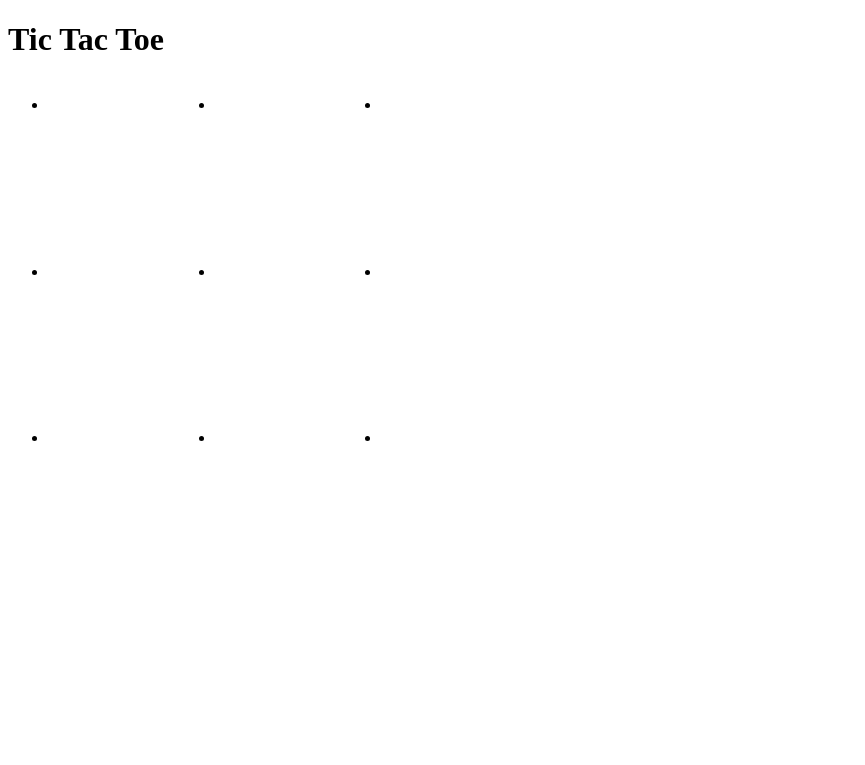
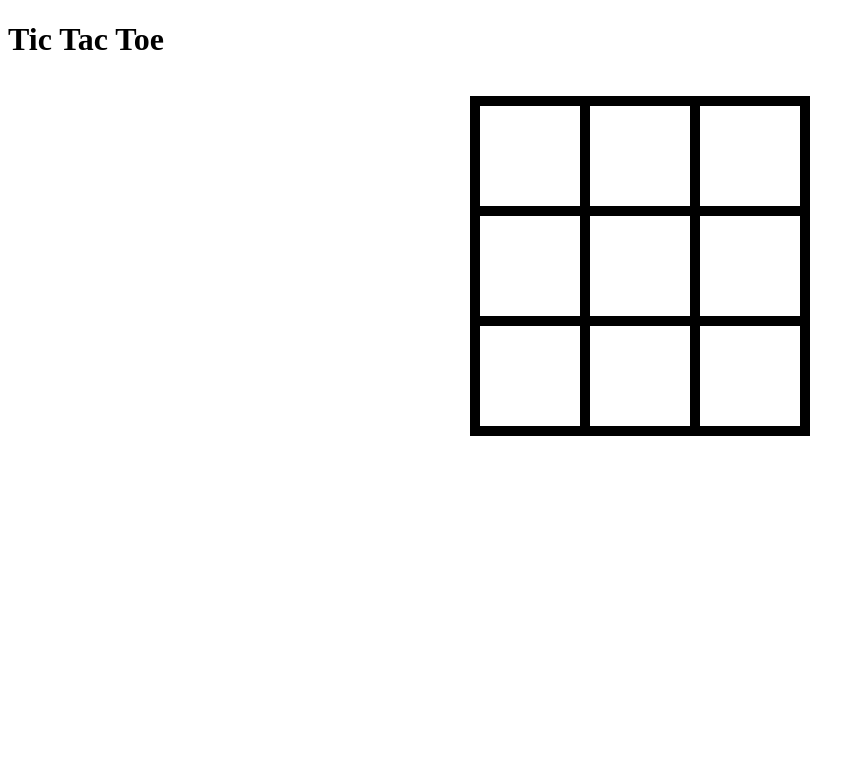
Before and after one commit to ashleyjek/W9D2, a website with bundled scripts: page index.html in a window 1280 px wide. Shown: the whole page, without its empty margins (0-865 px from the left). Built offline with nearby package versions, Linux system fonts and the light colour scheme.

Commit message:
fixed box

```diff
--- a/index.html
+++ b/index.html
@@ -9,22 +9,7 @@
 
   <body>
     <h1>Tic Tac Toe</h1>
-    <div class="board">
-      <ul class="positions">
-        <li data-pos="[0,0]"></li>
-        <li data-pos="[0,1]"></li>
-        <li data-pos="[0,2]"></li>
-        <li data-pos="[1,0]"></li>
-        <li data-pos="[1,1]"></li>
-        <li data-pos="[1,2]"></li>
-        <li data-pos="[2,0]"></li>
-        <li data-pos="[2,1]"></li>
-        <li data-pos="[2,2]"></li>
-      </ul>
 
-      <canvas id="board-canvas"></canvas>
-
-    </div>
 
     <figure class="ttt"></figure>
   </body>
--- a/src/index.js
+++ b/src/index.js
@@ -1,17 +1,11 @@
 import View from "./ttt-view";
-const view = new View();
-
 import Game from "/ttt_node/game.js";
-const game = new Game();
 
 document.addEventListener("DOMContentLoaded", () => {
-  // Your code here
-  // const canvas = document.getElementById("board-canvas");
-  // const ctx = canvas.getContext("2d");
-  // canvas.width = 1000;
-  // canvas.height = 1000;
-  // ctx.beginPath();
-  // ctx.rect(250, 10, 500, 500);
-  // ctx.stroke();
+  const game = new Game();
+  const el = document.querySelector('.ttt')
+  const view = new View(game, el);
+
+  // view.setupBoard()
 
 });
--- a/src/ttt-view.js
+++ b/src/ttt-view.js
@@ -1,10 +1,23 @@
 class View {
   constructor(game, el) {
     this.game = game;
-    this.setupBoard(el);
+    this.el = el; // .ttt figure is el
+    this.setupBoard()
   }
 
   setupBoard() {
+
+
+    let ul = document.createElement('ul')
+    this.el.appendChild(ul)
+
+  for (let i = 0; i < 9; i++) {
+    let pos = document.createElement('li')
+    ul.appendChild(pos)
+
+    }
+
+
 
   }
 
--- a/ttt.css
+++ b/ttt.css
@@ -1,21 +1,32 @@
 /* Your code here */
 
 
-.board {
+.ttt {
     display: flex;
     flex-wrap: wrap;
-    height: 550px;
-    width: 550px;
+    /* height: 550px;
+    width: 550px; */
     justify-content: center;
     align-items: center;
 }
 
+.x {
+
+}
+
+
+
 ul {
     display: flex;
     flex-wrap: wrap;
-    border: 1px;
+    width: 330px;
+    border: 5px solid black;
+    padding: 0px;
 }
+
 ul > li {
-    width: 166.67px;
-    height: 166.67px;
+    width: 100px;
+    height: 100px;
+    border: 5px solid black;
+    list-style: none;
 }
```
Also changed, not shown: dist/main.js.
